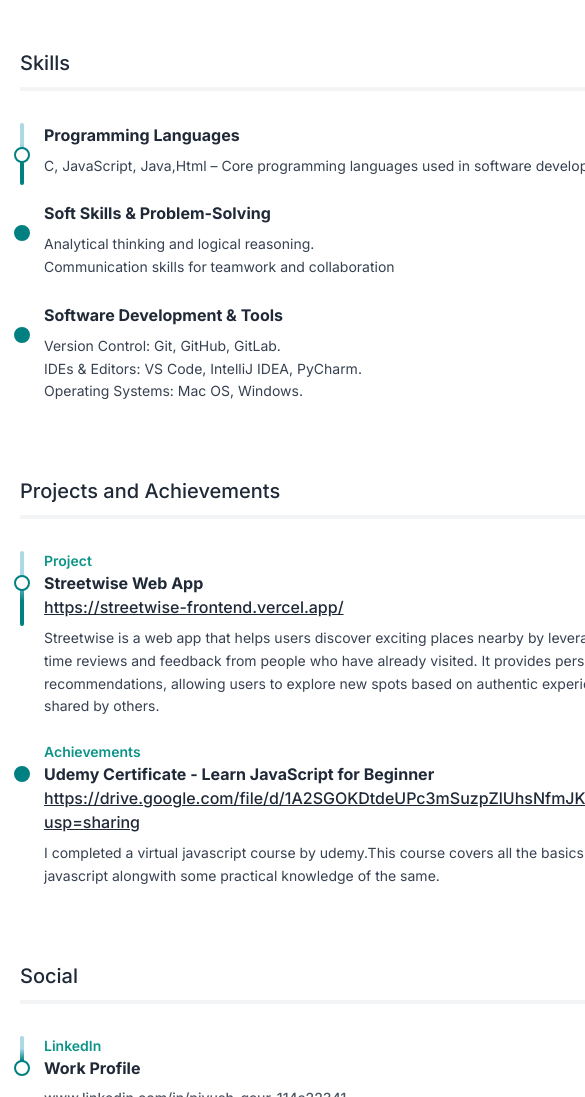
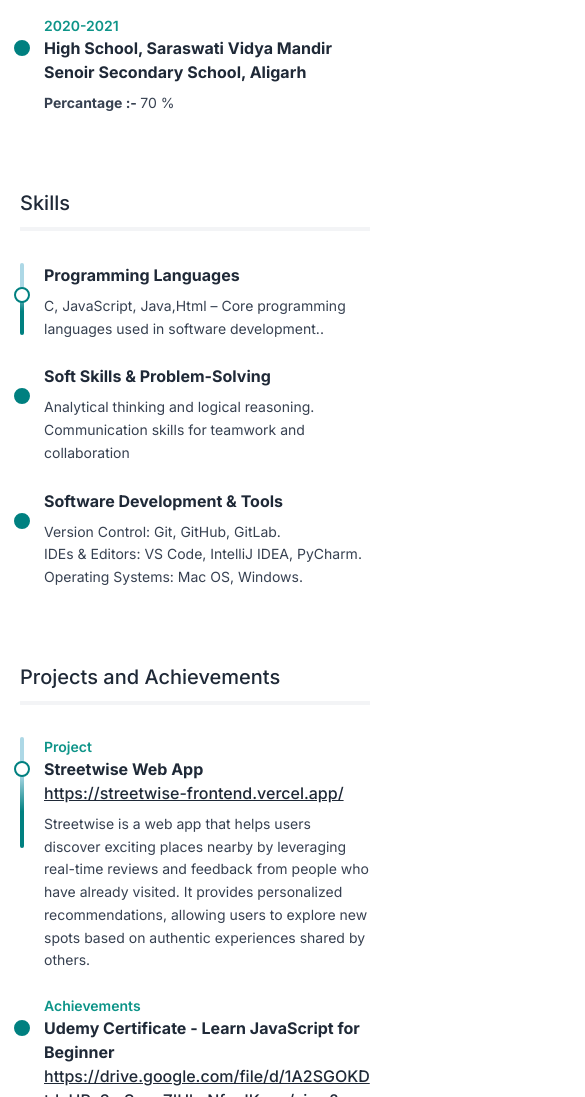
Before and after one commit to piyushgaur-coder/piyush-portfolio, a plain HTML site: page index.html in a window 390 px wide. Shown: the part 1540-2637 px from the top of the page, 585 px wide, since content can reach past the window. Drawn offline with nearby package versions, Linux system fonts and the light colour scheme.

Commit message:
mobile responsive

```diff
--- a/index.html
+++ b/index.html
@@ -48,7 +48,7 @@
 }
 a{
   display: block;
-
+  word-break: break-all;
 }
 .custom-ul::before {
   content: '';
@@ -77,6 +77,19 @@ a{
       ul::before{
         background-color: #008080;
       }
+
+      /* @media screen and (max-width: 460px) {
+    .my-div {
+        display: block !important;
+    }
+    .my-bio{
+      width: 400px;
+    }
+    .my-bio div{
+      width: 100%;
+    }
+} */
+
     </style>
 
     <!-- Tailwind CSS Play CDN (mainly for development/testing purposes) -->
@@ -182,7 +195,7 @@ a{
       <!-- END Toggle Dark Mode -->
 
       <div class="container mx-auto max-w-7xl">
-        <div class="grid grid-cols-1 md:grid-cols-12">
+        <div class="my-div grid grid-cols-1 md:grid-cols-12">
           <!-- Info -->
           <div
             class="bg-gray-100 p-5 text-left dark:bg-gray-900 md:col-span-4 lg:p-14"
@@ -291,7 +304,7 @@ a{
           <!-- END Info -->
 
           <!-- Bio -->
-          <div class="mx-auto max-w-2xl space-y-16 p-5 md:col-span-8 md:p-10">
+          <div class="my-bio mx-auto max-w-2xl space-y-16 p-5 md:col-span-8 md:p-10">
             <!-- Education -->
             <div>
               <div
```
